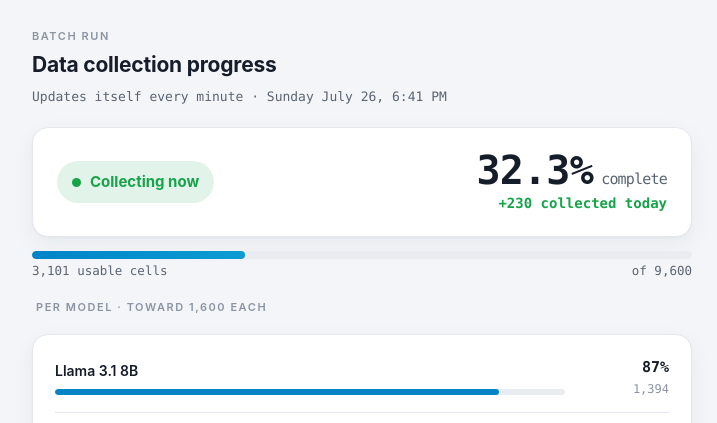
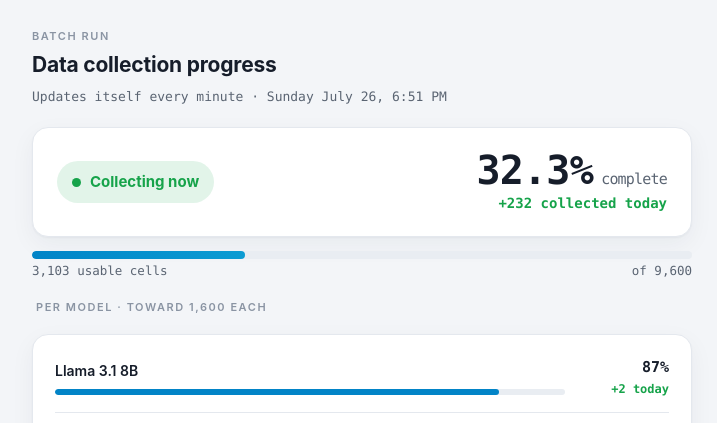
Before and after one commit to Tdeniz1/paper02-status, a plain HTML site: page index.html in a window 1280 px wide. Shown: the top 423 px of the page, 278-995 px from the left. Drawn offline with Linux system fonts and the light colour scheme.

Commit message:
status: 3933 cells

```diff
--- a/index.html
+++ b/index.html
@@ -29,13 +29,13 @@ h1{font-size:21px;letter-spacing:-.01em;margin:4px 0 0}.asof{color:var(--dim);fo
 </style></head><body><div class="wrap">
 <div class="eyebrow">Batch run</div>
 <h1>Data collection progress</h1>
-<div class="asof mono">Updates itself every minute &middot; Sunday July 26, 6:41 PM</div>
+<div class="asof mono">Updates itself every minute &middot; Sunday July 26, 6:51 PM</div>
 <div class="hero"><span class="badge ok"><span class="dot"></span>Collecting now</span>
-<div><div class="pct mono">32.3%<small> complete</small></div><div class="today mono">+230 collected today</div></div></div>
+<div><div class="pct mono">32.3%<small> complete</small></div><div class="today mono">+232 collected today</div></div></div>
 <div class="barwrap"><i style="width:32.3%"></i></div>
-<div class="whole mono"><span>3,101 usable cells</span><span>of 9,600</span></div>
+<div class="whole mono"><span>3,103 usable cells</span><span>of 9,600</span></div>
 <div style="height:18px"></div><div class="eyebrow" style="padding-left:4px">Per model &middot; toward 1,600 each</div>
-<div class="card"><div class="row"><div><div class="name">Llama 3.1 8B </div><div class="track"><i style="width:87%"></i></div></div><div class="val mono"><b>87%</b><br><span class="mut">1,394</span></div></div><div class="row"><div><div class="name">gpt-oss 120B <span class="tag">reasoning</span></div><div class="track"><i style="width:41%"></i></div></div><div class="val mono"><b>41%</b><br><span class="plus">+85 today</span></div></div><div class="row"><div><div class="name">Llama 3.3 70B </div><div class="track"><i style="width:33%"></i></div></div><div class="val mono"><b>33%</b><br><span class="plus">+45 today</span></div></div><div class="row"><div><div class="name">Qwen3.6 27B <span class="tag">reasoning</span></div><div class="track"><i style="width:20%"></i></div></div><div class="val mono"><b>20%</b><br><span class="plus">+85 today</span></div></div><div class="row"><div><div class="name">Gemini Flash </div><div class="track"><i style="width:9%"></i></div></div><div class="val mono"><b>9%</b><br><span class="plus">+6 today</span></div></div><div class="row"><div><div class="name">Gemini Flash <span class="tag">reasoning</span></div><div class="track"><i style="width:4%"></i></div></div><div class="val mono"><b>4%</b><br><span class="plus">+9 today</span></div></div></div>
+<div class="card"><div class="row"><div><div class="name">Llama 3.1 8B </div><div class="track"><i style="width:87%"></i></div></div><div class="val mono"><b>87%</b><br><span class="plus">+2 today</span></div></div><div class="row"><div><div class="name">gpt-oss 120B <span class="tag">reasoning</span></div><div class="track"><i style="width:41%"></i></div></div><div class="val mono"><b>41%</b><br><span class="plus">+85 today</span></div></div><div class="row"><div><div class="name">Llama 3.3 70B </div><div class="track"><i style="width:33%"></i></div></div><div class="val mono"><b>33%</b><br><span class="plus">+45 today</span></div></div><div class="row"><div><div class="name">Qwen3.6 27B <span class="tag">reasoning</span></div><div class="track"><i style="width:20%"></i></div></div><div class="val mono"><b>20%</b><br><span class="plus">+85 today</span></div></div><div class="row"><div><div class="name">Gemini Flash </div><div class="track"><i style="width:9%"></i></div></div><div class="val mono"><b>9%</b><br><span class="plus">+6 today</span></div></div><div class="row"><div><div class="name">Gemini Flash <span class="tag">reasoning</span></div><div class="track"><i style="width:4%"></i></div></div><div class="val mono"><b>4%</b><br><span class="plus">+9 today</span></div></div></div>
 <div class="note"><b>How to read this.</b> Green means data is coming in right now; grey means the day's free budget is spent and it resumes on tomorrow's reset. Some models run faster than others and finish first; a couple are held to a slow trickle on purpose because their free budget is small.</div>
 </div>
 <script>
```
